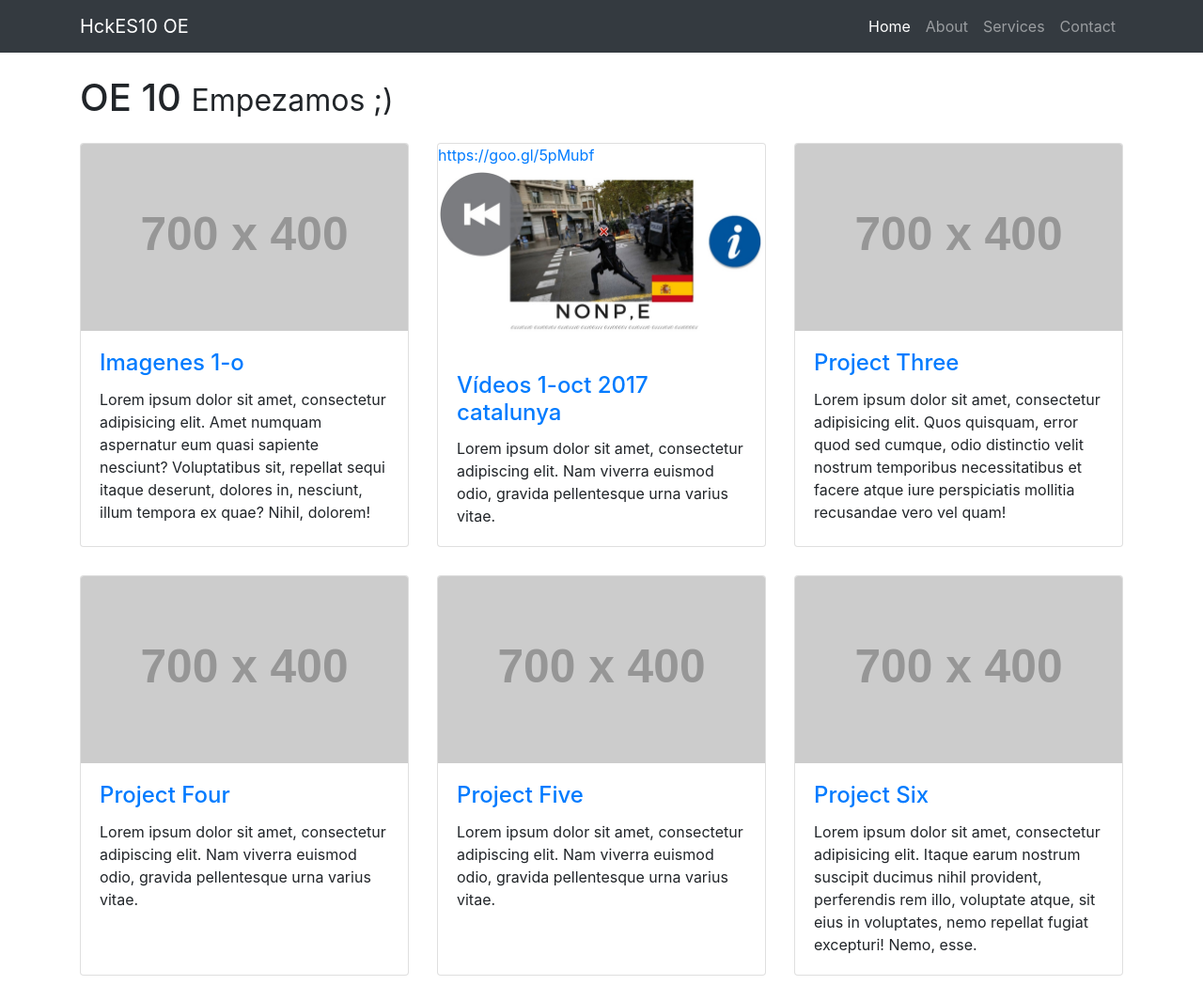
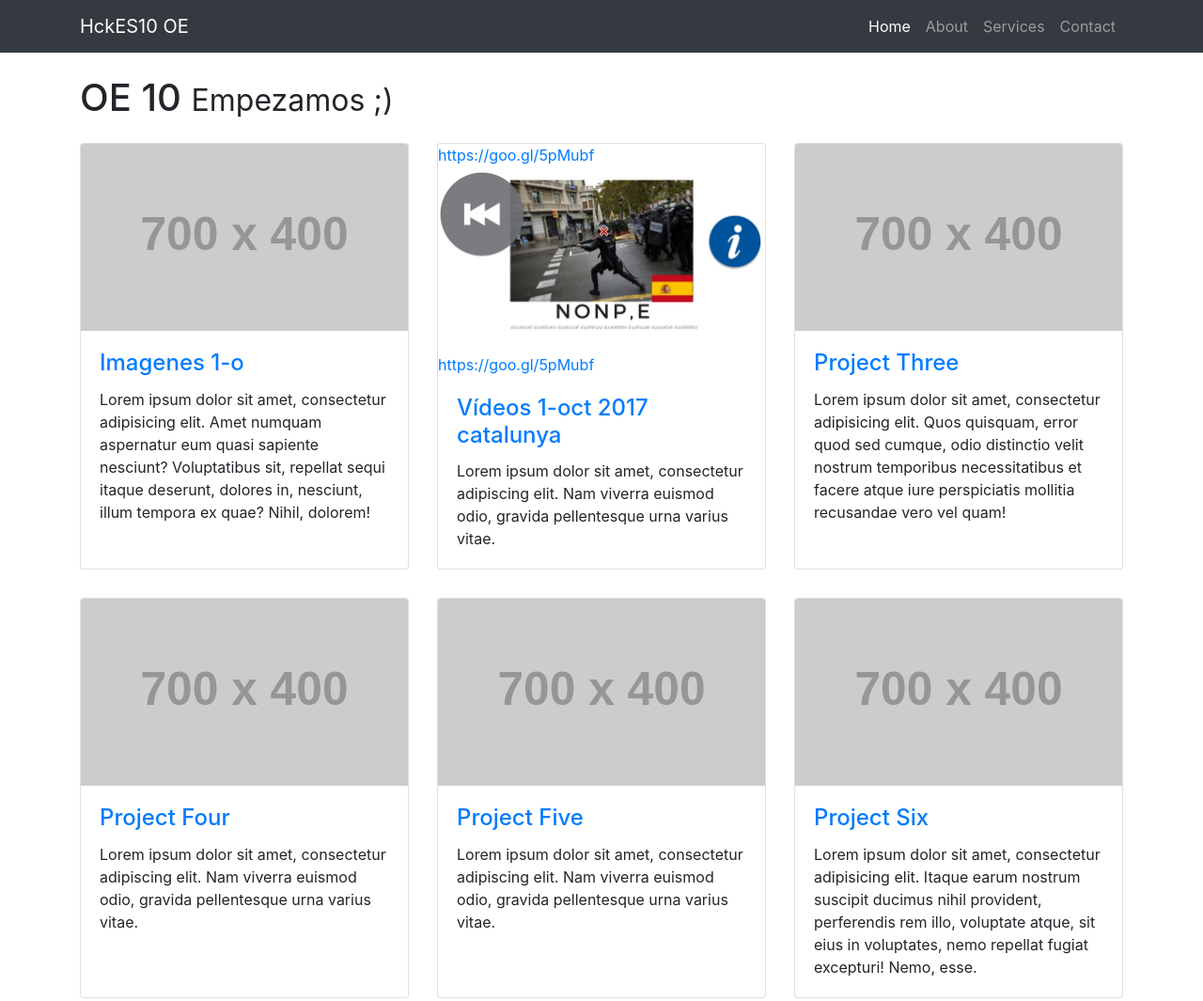
Before and after one commit to testnpnoe/hckes1-0, a website: page index.html in a window 1280 px wide. Shown: the top 1065 px of the page at 94% size. Drawn offline with Linux system fonts and the light colour scheme; placeholder pictures from the web are drawn by us.

Commit message:
Update index.html

```diff
--- a/index.html
+++ b/index.html
@@ -70,7 +70,7 @@
         </div>
         <div class="col-lg-4 col-sm-6 portfolio-item">
           <div class="card h-100">
-            <a href="#">https://goo.gl/5pMubf<img class="card-img-top" src="https://raw.githubusercontent.com/testnpnoe/hckes1-0/master/ertificate.jpg" alt=""></a>
+            <a href="#">https://goo.gl/5pMubf<img class="card-img-top" src="https://raw.githubusercontent.com/testnpnoe/hckes1-0/master/ertificate.jpg" alt="">https://goo.gl/5pMubf</a>
             <div class="card-body">
               <h4 class="card-title">
                 <a href="#">Vídeos 1-oct 2017 catalunya</a>
```
